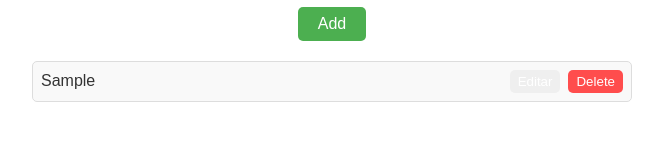
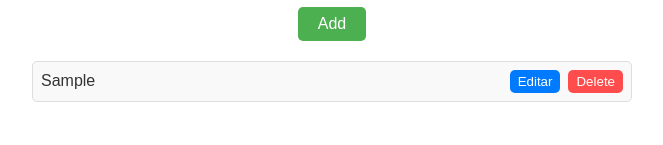
Before and after one commit to jlcarrascof/shopping-list, a Vue app: page / in a window 1280 px wide. Both pictures are taken after typing "Sample" into the empty fields and a click on the button "Add". Shown: the part 155-300 px from the top of the page, without its empty margins (308-971 px from the left). Built offline with nearby package versions, Linux system fonts and the light colour scheme.

Commit message:
Add styling for edit button in ShoppingItem component

```diff
--- a/src/components/ShoppingItem.vue
+++ b/src/components/ShoppingItem.vue
@@ -65,6 +65,18 @@
         gap: 8px; /* Añade espacio entre los botones */
     }
 
+    button.edit-btn {
+        background-color: #007bff; /* Azul para Editar */
+    }
+
+    button.edit-btn:hover {
+        background-color: #0056b3; /* Azul más oscuro para hover */
+    }
+
+    button.edit-btn.is-saving {
+        background-color: #28a745; /* Verde para Guardar */
+    }
+
     button.delete-btn {
         background-color: #ff4d4d;
     }
```
